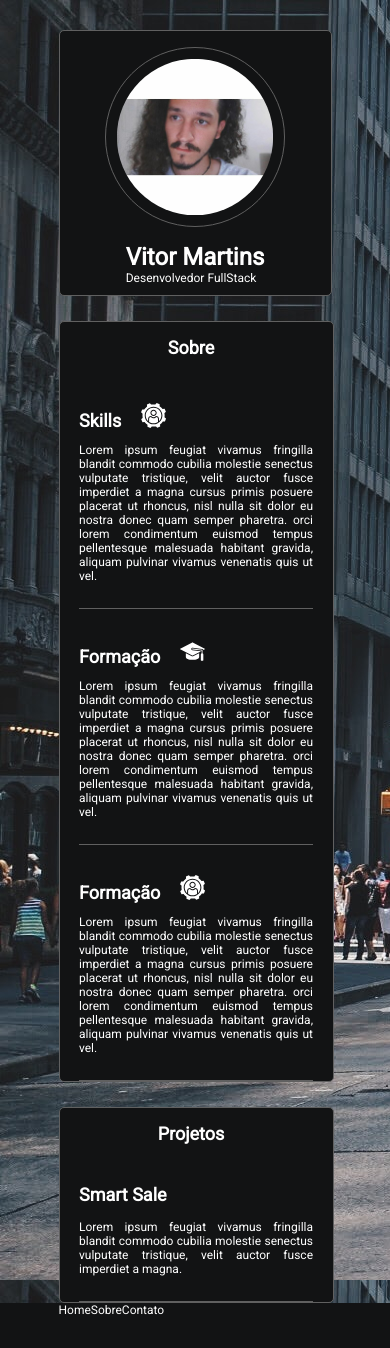
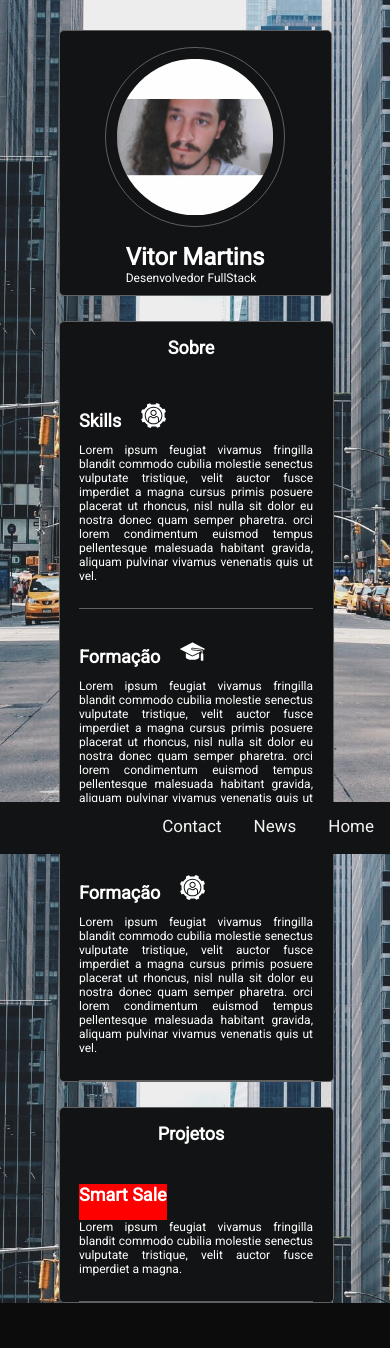
Before and after one commit to VitorMartinsAlves/aboutme.github.io, a plain HTML site: page index.html in a window 390 px wide. After the commit the page ends 1303 px from the top, so only its background shows below. Drawn offline with Linux system fonts and the light colour scheme.

Commit message:
nav bar fixed

```diff
--- a/assets/css/reset.css
+++ b/assets/css/reset.css
@@ -1,4 +1,4 @@
-*{
+* {
     padding: 0;
     margin: 0;
 }
@@ -12,6 +12,8 @@ body {
     background-image: url('../img/andrea-cau-nV7GJmSq3zc-unsplash.jpg');
     width: 100%;
     background-attachment: fixed;
+    background-size: cover;
+    background-repeat: no-repeat;
 }
 
 h1, h3, h4, h5 {
@@ -27,12 +29,36 @@ h2 {
     width: 70vw;
 }
 
-p, span{
+p, span {
     color: white;
     text-align: justify;
     text-justify: inter-word;
 }
 
 .sobre a {
+    background-color: red;
+}
 
+.navbar {
+    overflow: hidden;
+    background-color: #121314;
+    position: fixed;
+    top: 95%;
+    height: 52px;
+    width: 100%;
 }
+
+.navbar a {
+    float: right;
+    display: flex;
+    color: #f2f2f2;
+    text-align: center;
+    padding: 14px 16px;
+    text-decoration: none;
+    font-size: 17px;
+}
+
+.navbar a:hover {
+    background: #ddd;
+    color: black;
+}
--- a/assets/css/style.css
+++ b/assets/css/style.css
@@ -97,9 +97,17 @@ h2 {
     justify-content: space-between;
 }
 
+.navbar {
+    display: none;
+}
+
 @media (max-width: 1200px) {}
 
 @media (max-width: 768px) {
+    .navbar {
+        display: block;
+    }
+
     .about {
         display: grid;
     }
@@ -123,6 +131,11 @@ h2 {
         align-content: center;
         height: 45px;
         background-attachment: fixed;
+    }
 
-    }
-    @media (max-width: 460px) {}
+
+}
+
+@media (max-width: 460px) {}
+
+}
--- a/index.html
+++ b/index.html
@@ -95,7 +95,7 @@
             </div>
         </div>
     </main>
-    <div class="baixo">
+    <!-- <div class="baixo">
         <div class="container baixo">
             <nav>
                 <ul>
@@ -105,9 +105,13 @@
                 </ul>
             </nav>
         </div>
-    </div>
+    </div> -->
     <footer>
-
+        <div class="navbar">
+            <a href="#home">Home</a>
+            <a href="#news">News</a>
+            <a href="#contact">Contact</a>
+          </div>
     </footer>
 </body>
 
```
